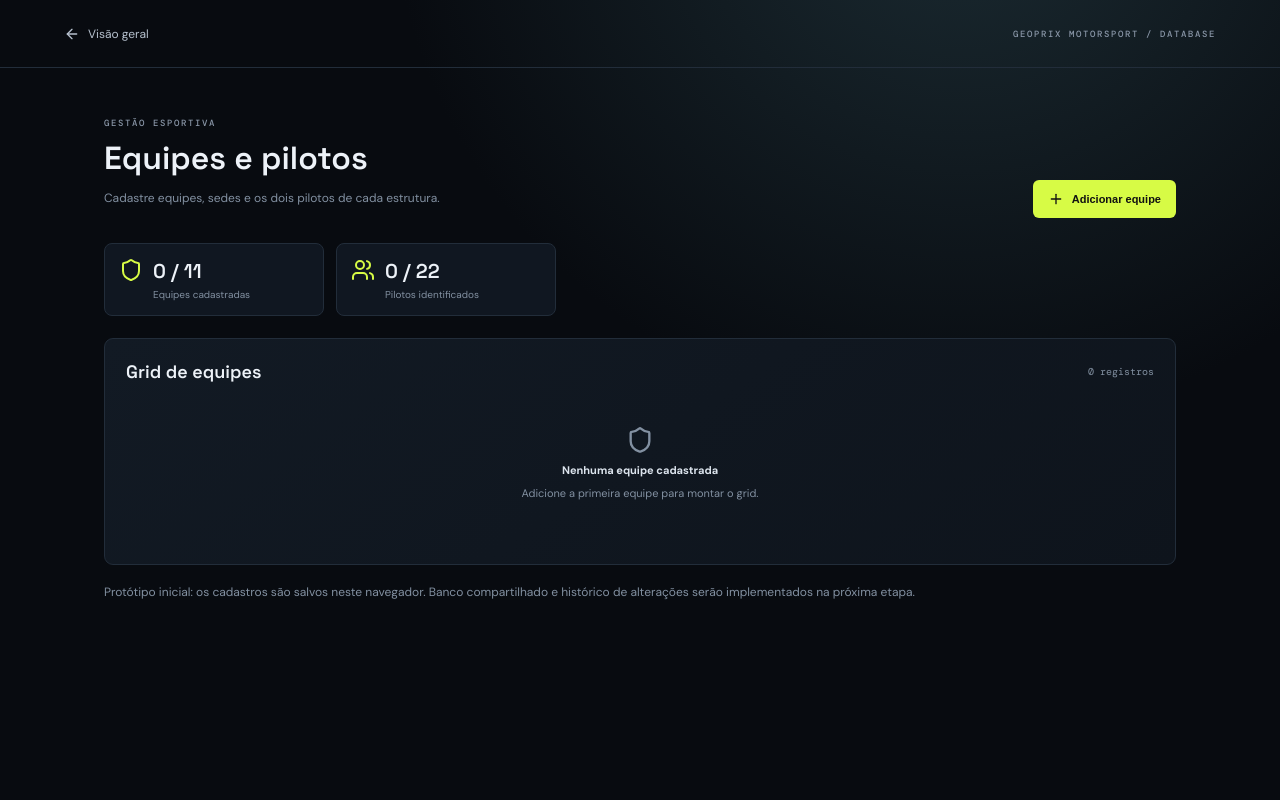
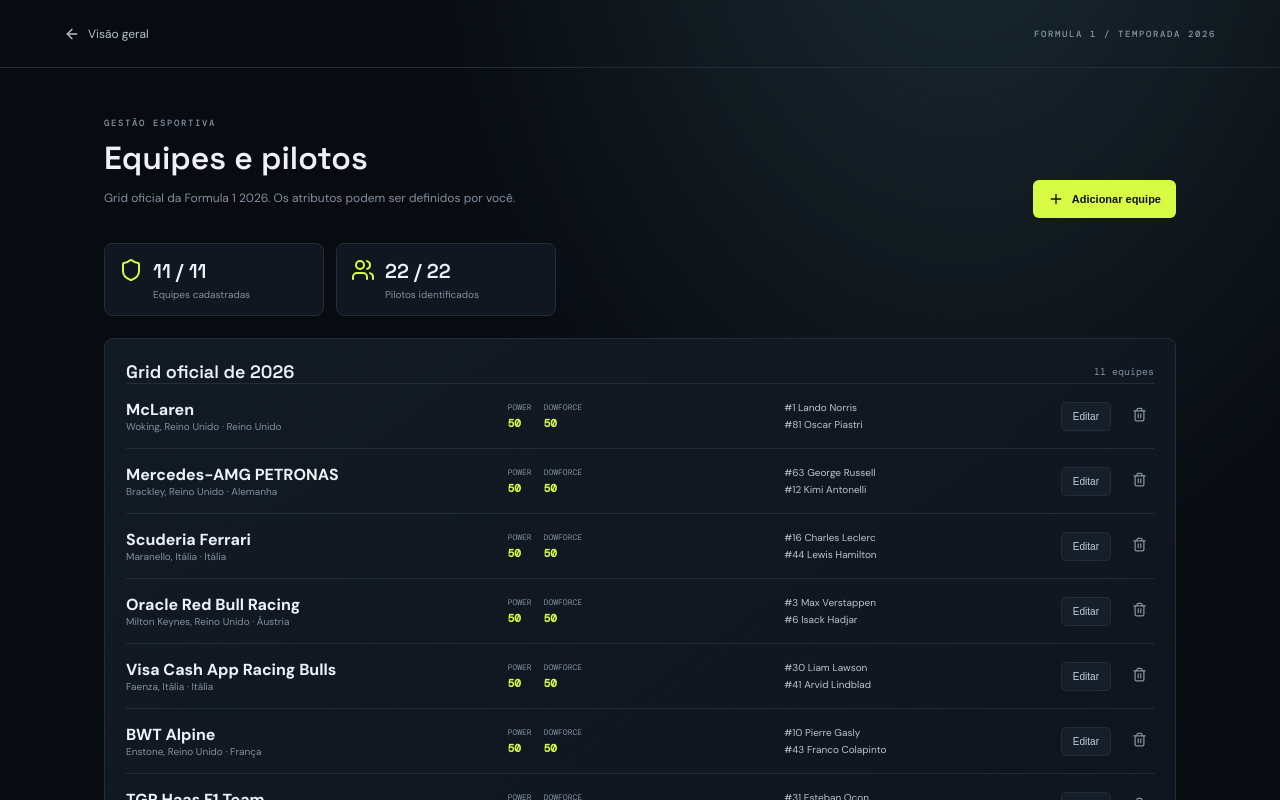
Before and after one commit to geoprix0-coder/geoprix-motorsport, a Next.js app: page /teams in a window 1280 px wide. Shown: the top 800 px of the page. Built offline with nearby package versions, Linux system fonts and the light colour scheme.

Commit message:
Add official Formula 1 2026 teams and drivers

```diff
--- a/src/app/teams/teams-manager.tsx
+++ b/src/app/teams/teams-manager.tsx
@@ -1,7 +1,8 @@
-"use client";
+ "use client";
 import {useEffect,useState} from "react";
 import Link from "next/link";
 import {ArrowLeft,Plus,Save,Shield,Trash2,Users} from "lucide-react";
+import { initialTeams } from "@/lib/seed";
 type Driver={id:string;name:string;number:number;nationality:string;racePace:number;qualifying:number;overtaking:number;defending:number;consistency:number};
 type Team={id:string;name:string;country:string;base:string;power:number;dowforce:number;drivers:Driver[]};
 const newDriver=(n:number):Driver=>({id:crypto.randomUUID(),name:"",number:n,nationality:"",racePace:50,qualifying:50,overtaking:50,defending:50,consistency:50});
@@ -10,18 +11,18 @@ const attrs:[keyof Driver,string][]=[["racePace","Race Pace"],["qualifying","Qua
 function Range({label,value,change}:{label:string;value:number;change:(v:number)=>void}){return <label className="range-field"><span>{label}<b>{value}</b></span><input type="range" min="0" max="100" value={value} onChange={e=>change(Number(e.target.value))}/></label>}
 export default function TeamsManager(){
 const [teams,setTeams]=useState<Team[]>([]),[edit,setEdit]=useState<Team|null>(null),[ready,setReady]=useState(false),[notice,setNotice]=useState("");
-useEffect(()=>{try{const raw=localStorage.getItem("geoprix-teams-v1");if(raw)setTeams(JSON.parse(raw))}catch{}setReady(true)},[]);
+useEffect(()=>{try{const raw=localStorage.getItem("geoprix-teams-v1");if(raw)setTeams(JSON.parse(raw));else setTeams(initialTeams)}catch{setTeams(initialTeams)}setReady(true)},[]);
 useEffect(()=>{if(ready)localStorage.setItem("geoprix-teams-v1",JSON.stringify(teams))},[teams,ready]);
 const count=teams.reduce((n,t)=>n+t.drivers.filter(d=>d.name.trim()).length,0);
 function changeDriver(i:number,p:Partial<Driver>){if(edit)setEdit({...edit,drivers:edit.drivers.map((d,j)=>j===i?{...d,...p}:d)})}
 function save(){if(!edit)return;if(!edit.name.trim()){setNotice("Informe o nome da equipe.");return}if(teams.some(t=>t.id!==edit.id&&t.name.toLowerCase()===edit.name.trim().toLowerCase())){setNotice("Já existe uma equipe com esse nome.");return}setTeams(old=>old.some(t=>t.id===edit.id)?old.map(t=>t.id===edit.id?edit: t):[...old,edit]);setEdit(null);setNotice("Equipe salva neste navegador.")}
-return <main className="manager-shell"><header className="manager-top"><Link href="/" className="back-link"><ArrowLeft size={16}/> Visão geral</Link><span className="eyebrow">GEOPRIX MOTORSPORT / DATABASE</span></header><div className="manager-content">
-<div className="manager-heading"><div><span className="eyebrow">GESTÃO ESPORTIVA</span><h1>Equipes e pilotos</h1><p>Cadastre equipes, sedes e os dois pilotos de cada estrutura.</p></div><button className="action-button" onClick={()=>{if(teams.length>=11){setNotice("O limite inicial é de 11 equipes.");return}setNotice("");setEdit(newTeam())}}><Plus size={16}/> Adicionar equipe</button></div>
+return <main className="manager-shell"><header className="manager-top"><Link href="/" className="back-link"><ArrowLeft size={16}/> Visão geral</Link><span className="eyebrow">FORMULA 1 / TEMPORADA 2026</span></header><div className="manager-content">
+<div className="manager-heading"><div><span className="eyebrow">GESTÃO ESPORTIVA</span><h1>Equipes e pilotos</h1><p>Grid oficial da Formula 1 2026. Os atributos podem ser definidos por você.</p></div><button className="action-button" onClick={()=>{if(teams.length>=11){setNotice("O limite da temporada é de 11 equipes.");return}setNotice("");setEdit(newTeam())}}><Plus size={16}/> Adicionar equipe</button></div>
 <section className="manager-stats"><div><Shield/><b>{teams.length} / 11</b><small>Equipes cadastradas</small></div><div><Users/><b>{count} / 22</b><small>Pilotos identificados</small></div></section>{notice&&<p className="notice">{notice}</p>}
 {edit&&<section className="editor-card"><div className="editor-heading"><div><span className="eyebrow">CADASTRO DE EQUIPE</span><h2>{edit.name||"Nova equipe"}</h2></div><button className="quiet-button" onClick={()=>setEdit(null)}>Cancelar</button></div>
 <div className="form-grid"><label>Nome da equipe<input value={edit.name} onChange={e=>setEdit({...edit,name:e.target.value})} placeholder="Nome oficial"/></label><label>País<input value={edit.country} onChange={e=>setEdit({...edit,country:e.target.value})} placeholder="País"/></label><label className="wide">Base / sede<input value={edit.base} onChange={e=>setEdit({...edit,base:e.target.value})} placeholder="Cidade, país"/></label></div>
 <h3 className="attribute-title">ATRIBUTOS DA EQUIPE · 0–100</h3><div className="ranges-two"><Range label="Power" value={edit.power} change={v=>setEdit({...edit,power:v})}/><Range label="Dowforce" value={edit.dowforce} change={v=>setEdit({...edit,dowforce:v})}/></div>
 <div className="driver-edit-grid">{edit.drivers.map((d,i)=><article className="driver-editor" key={d.id}><span className="eyebrow">PILOTO {i+1}</span><h3>{d.name||"Vaga disponível"}</h3><div className="form-grid"><label>Nome<input value={d.name} onChange={e=>changeDriver(i,{name:e.target.value})} placeholder="Nome do piloto"/></label><label>Nacionalidade<input value={d.nationality} onChange={e=>changeDriver(i,{nationality:e.target.value})} placeholder="País"/></label><label>Número<input type="number" min="0" max="99" value={d.number} onChange={e=>changeDriver(i,{number:Number(e.target.value)})}/></label></div><div className="driver-ranges">{attrs.map(([key,label])=><Range key={key} label={label} value={d[key] as number} change={v=>changeDriver(i,{[key]:v})}/>)}</div></article>)}</div>
-<div className="editor-actions"><small>Atributos iniciam em 50. Você pode ajustá-los de 0 a 100.</small><button className="action-button" onClick={save}><Save size={16}/> Salvar equipe</button></div></section>}
-<section className="team-list"><div className="list-heading"><h2>Grid de equipes</h2><span>{teams.length} registros</span></div>{!ready?<p>Carregando...</p>:teams.length===0?<div className="empty-state"><Shield size={28}/><b>Nenhuma equipe cadastrada</b><span>Adicione a primeira equipe para montar o grid.</span></div>:teams.map(t=><article className="team-row" key={t.id}><div><b>{t.name}</b><small>{[t.base,t.country].filter(Boolean).join(" · ")}</small></div><div className="team-values"><span>POWER <b>{t.power}</b></span><span>DOWFORCE <b>{t.dowforce}</b></span></div><div className="team-drivers">{t.drivers.map((d,i)=><span key={d.id}>{d.name||("Vaga "+(i+1))}</span>)}</div><button className="quiet-button" onClick={()=>{setNotice("");setEdit(t)}}>Editar</button><button className="icon-button" aria-label="Excluir equipe" onClick={()=>{if(confirm("Excluir esta equipe do armazenamento local?"))setTeams(old=>old.filter(x=>x.id!==t.id))}}><Trash2 size={15}/></button></article>)}</section>
-<p className="storage-note">Protótipo inicial: os cadastros são salvos neste navegador. Banco compartilhado e histórico de alterações serão implementados na próxima etapa.</p></div></main>}
+<div className="editor-actions"><small>Todos os atributos começam em 50 como valor neutro. Ajuste-os conforme sua avaliação.</small><button className="action-button" onClick={save}><Save size={16}/> Salvar equipe</button></div></section>}
+<section className="team-list"><div className="list-heading"><h2>Grid oficial de 2026</h2><span>{teams.length} equipes</span></div>{!ready?<p>Carregando...</p>:teams.length===0?<div className="empty-state"><Shield size={28}/><b>Nenhuma equipe cadastrada</b><span>Adicione a primeira equipe para montar o grid.</span></div>:teams.map(t=><article className="team-row" key={t.id}><div><b>{t.name}</b><small>{[t.base,t.country].filter(Boolean).join(" · ")}</small></div><div className="team-values"><span>POWER <b>{t.power}</b></span><span>DOWFORCE <b>{t.dowforce}</b></span></div><div className="team-drivers">{t.drivers.map((d,i)=><span key={d.id}>#{d.number} {d.name||("Vaga "+(i+1))}</span>)}</div><button className="quiet-button" onClick={()=>{setNotice("");setEdit(t)}}>Editar</button><button className="icon-button" aria-label="Excluir equipe" onClick={()=>{if(confirm("Excluir esta equipe do armazenamento local?"))setTeams(old=>old.filter(x=>x.id!==t.id))}}><Trash2 size={15}/></button></article>)}</section>
+<p className="storage-note">Os dados iniciais da temporada 2026 são carregados neste navegador. Alterações feitas nos atributos ficam salvas localmente neste dispositivo.</p></div></main>}
```
